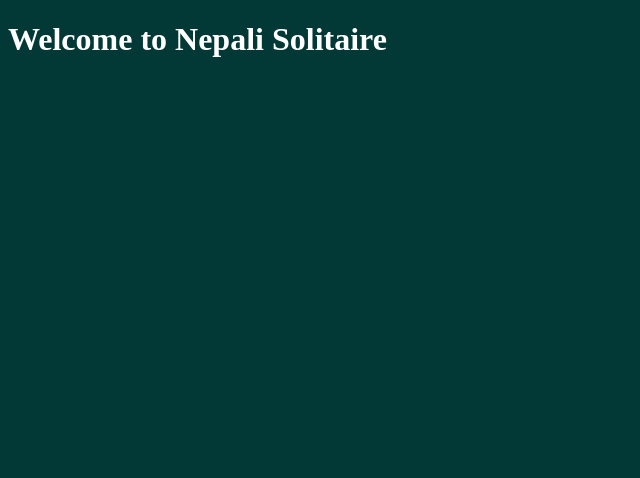
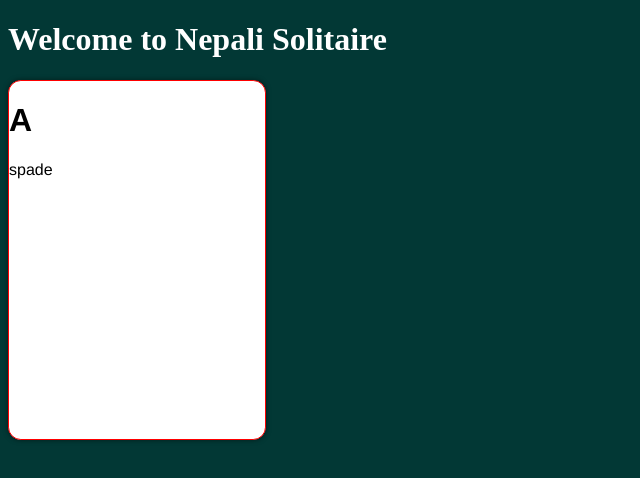
Before and after one commit to ayrbox/nepali-solitaire, a Gatsby site: page / in a window 1280 px wide. Shown: the whole page, without its empty margins (0-640 px from the left). Built offline with nearby package versions, Linux system fonts and the light colour scheme; Gatsby itself is replaced by a stand-in of ours.

Commit message:
Add card css.

```diff
--- a/package.json
+++ b/package.json
@@ -6,6 +6,7 @@
   "author": "ayrbox <srdx7@hotmail.com>",
   "license": "MIT",
   "dependencies": {
+    "clsx": "^1.1.1",
     "gatsby": "^2.21.40",
     "gatsby-plugin-sass": "^2.3.1",
     "node-sass": "^4.14.1",
--- /dev/null
+++ b/src/components/Card.js
@@ -0,0 +1,18 @@
+import React from "react";
+import clsx from "clsx";
+import cardStyles from "./card.module.scss";
+
+const Card = ({ card, suit }) => {
+  const cardClass = clsx(cardStyles.card, {
+    [cardStyles[suit]]: true
+  });
+
+  return (
+    <div className={cardClass}>
+      <h1>{card}</h1>
+      <p> {suit}</p>
+    </div>
+  );
+};
+
+export default Card;
--- /dev/null
+++ b/src/components/card.module.scss
@@ -0,0 +1,36 @@
+$card-bg-color: #fff;
+$card-color-black: #000;
+$card-color-red: #df0000;
+
+@function cardem($value) {
+  @return ($value / 200 * 16) * 1em;
+}
+
+.card {
+  // 'Suit-Regular',
+  border: 1px solid red;
+  background-color: $card-bg-color;
+  font-family: "Helvetica Neue", Helvetica, Arial, sans-serif;
+  border-radius: cardem(10);
+  box-shadow: 0 0 5px rgba(0, 0, 0, 0.5);
+  float: left;
+  width: cardem(200);
+  height: cardem(280);
+  margin: 0 15px 15px 0;
+  position: relative;
+  z-index: 2;
+
+  &.noshadow {
+    box-shadow: none;
+  }
+
+  &.diamond,
+  &.heart {
+    color: $card-color-red;
+  }
+
+  &.spade,
+  &.club {
+    color: $card-color-black;
+  }
+}
--- a/src/pages/index.js
+++ b/src/pages/index.js
@@ -1,9 +1,15 @@
-import React from 'react';
+import React from "react";
 
-import '../sass/main.scss';
+import "../sass/main.scss";
+import Card from "../components/Card";
 
 const IndexPage = () => {
-  return <h1>Welcome to Nepali Solitaire</h1>;
+  return (
+    <div>
+      <h1>Welcome to Nepali Solitaire</h1>
+      <Card card="A" suit="spade" />
+    </div>
+  );
 };
 
 export default IndexPage;
```
Also changed, not shown: src/pages/404.js (added, +7 -0 lines), src/sass/images/face-jack-club.png (added), src/sass/images/face-jack-diamond.png (added), src/sass/images/face-jack-heart.png (added), src/sass/images/face-jack-spade.png (added), src/sass/images/face-king-club.png (added), src/sass/images/face-king-diamond.png (added), src/sass/images/face-king-heart.png (added), src/sass/images/face-king-spade.png (added), src/sass/images/face-queen-club.png (added), src/sass/images/face-queen-diamond.png (added), src/sass/images/face-queen-heart.png (added), src/sass/images/face-queen-spade.png (added), 1 other file.
